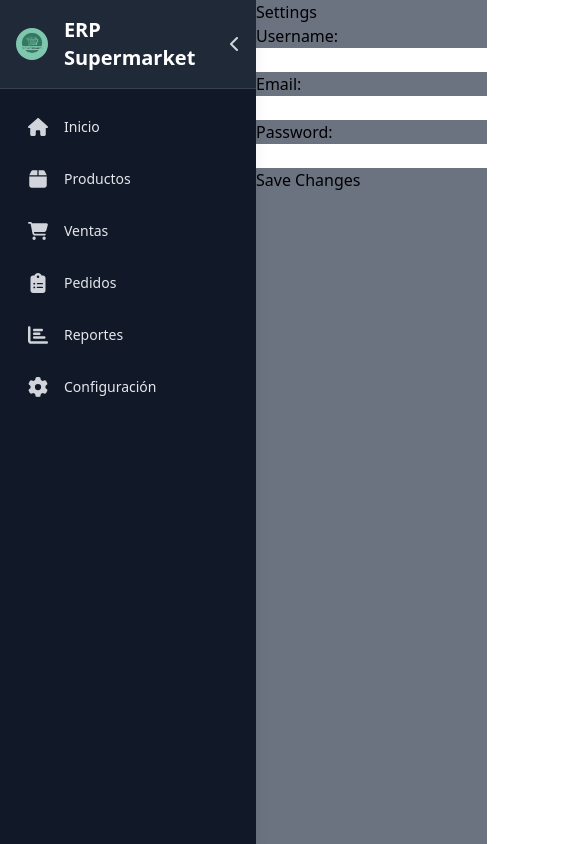
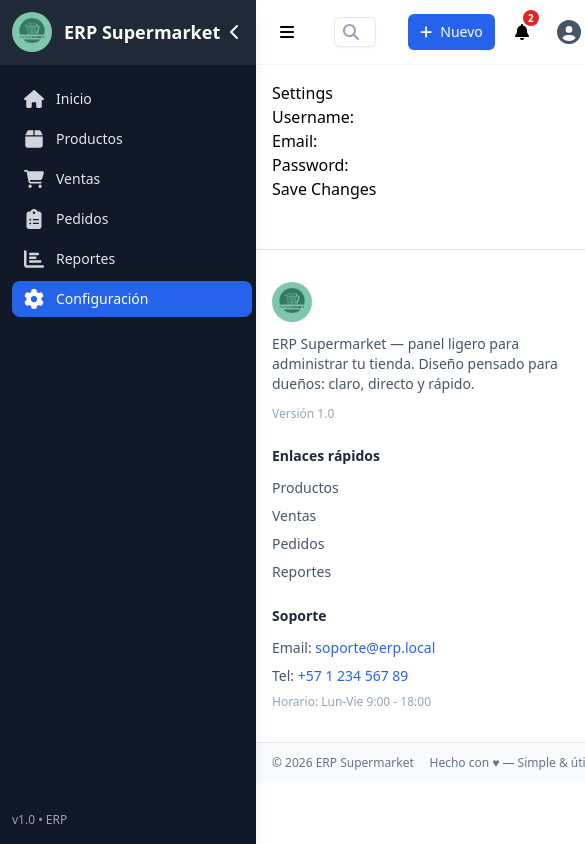
Before and after one commit to stevenD18skz/ERP, a React (Vite) app: page /settings in a window 390 px wide. Shown: the whole page, 585 px wide, since content can reach past the window. Built offline with nearby package versions, Linux system fonts and the light colour scheme.

Commit message:
feat(layout): implement new layout components and improve sidebar
- Add new Footer and TopBar components with responsive design
- Refactor SideBar to include better navigation states and styling
- Update Layout component to integrate new components and improve structure (#1)

```diff
--- /dev/null
+++ b/src/components/Footer.jsx
@@ -0,0 +1,83 @@
+// Footer.jsx
+import React from "react";
+
+const Footer = () => {
+  return (
+    <footer className="mt-8 border-t bg-white">
+      <div className="mx-auto grid max-w-6xl grid-cols-1 gap-6 px-4 py-8 md:grid-cols-3">
+        <div>
+          <img src="/logo.png" alt="Logo" className="h-10 w-10 rounded-full" />
+          <p className="mt-3 text-sm text-slate-600">
+            ERP Supermarket — panel ligero para administrar tu tienda. Diseño
+            pensado para dueños: claro, directo y rápido.
+          </p>
+          <div className="mt-3 text-xs text-slate-400">Versión 1.0</div>
+        </div>
+
+        <div>
+          <h4 className="text-sm font-semibold text-slate-800">
+            Enlaces rápidos
+          </h4>
+          <ul className="mt-3 space-y-2 text-sm text-slate-600">
+            <li>
+              <a href="/products" className="hover:underline">
+                Productos
+              </a>
+            </li>
+            <li>
+              <a href="/sales" className="hover:underline">
+                Ventas
+              </a>
+            </li>
+            <li>
+              <a href="/orders" className="hover:underline">
+                Pedidos
+              </a>
+            </li>
+            <li>
+              <a href="/summary" className="hover:underline">
+                Reportes
+              </a>
+            </li>
+          </ul>
+        </div>
+
+        <div>
+          <h4 className="text-sm font-semibold text-slate-800">Soporte</h4>
+          <div className="mt-3 space-y-2 text-sm text-slate-600">
+            <div>
+              Email:{" "}
+              <a
+                href="mailto:soporte@erp.local"
+                className="text-blue-600 hover:underline"
+              >
+                soporte@erp.local
+              </a>
+            </div>
+            <div>
+              Tel:{" "}
+              <a
+                href="tel:+57123456789"
+                className="text-blue-600 hover:underline"
+              >
+                +57 1 234 567 89
+              </a>
+            </div>
+            <div className="mt-2 text-xs text-slate-400">
+              Horario: Lun-Vie 9:00 - 18:00
+            </div>
+          </div>
+        </div>
+      </div>
+
+      <div className="border-t bg-gray-50">
+        <div className="mx-auto flex max-w-6xl items-center justify-between px-4 py-3 text-xs text-slate-500">
+          <div>© {new Date().getFullYear()} ERP Supermarket</div>
+          <div>Hecho con ♥ — Simple & útil</div>
+        </div>
+      </div>
+    </footer>
+  );
+};
+
+export default Footer;
--- a/src/components/Layout.jsx
+++ b/src/components/Layout.jsx
@@ -1,31 +1,32 @@
 import { useState } from "react";
 import { Outlet } from "react-router-dom";
 import SideBar from "./SideBar";
+import Footer from "./Footer";
+import TopBar from "./TopBar";
 
 const Layout = () => {
-  const [isSidebarExpanded, setIsSidebarExpanded] = useState(true);
-
-  const handleSidebarToggle = () => {
-    setIsSidebarExpanded(!isSidebarExpanded);
-  };
+  const [sidebarOpen, setSidebarOpen] = useState(true);
 
   return (
-    <div className="flex h-screen">
+    <div className="flex min-h-screen">
       {/* Sidebar */}
-      <SideBar isExpanded={isSidebarExpanded} onToggle={handleSidebarToggle} />
+
+      <SideBar
+        isExpanded={sidebarOpen}
+        onToggle={() => setSidebarOpen((s) => !s)}
+      />
 
       <div
-        className={`transition-margin flex flex-1 flex-col duration-300 ${isSidebarExpanded ? "ml-64" : "ml-16"}`}
+        className={`flex-1 transition-all duration-300 ${sidebarOpen ? "pl-64" : "pl-16"}`}
       >
-        {/* Main Content */}
-        <main className="h-full flex-1 overflow-y-auto bg-gray-500 dark:bg-gray-800">
+        <TopBar
+          onToggleSidebar={() => setSidebarOpen((s) => !s)}
+          isSidebarExpanded={sidebarOpen}
+        />
+        <main className="p-4 md:p-8">
           <Outlet />
         </main>
-
-        {/* Footer */}
-        {/* <footer className="bg-gray-800 p-4 text-center text-white">
-          <p>© 2024 Mi Aplicación</p>
-        </footer> */}
+        <Footer />
       </div>
     </div>
   );
--- a/src/components/SideBar.jsx
+++ b/src/components/SideBar.jsx
@@ -1,6 +1,7 @@
-import { useNavigate } from "react-router-dom";
+// SidebarEnhanced.jsx
+import React from "react";
 import PropTypes from "prop-types";
-
+import { useNavigate, useLocation } from "react-router-dom";
 import { FontAwesomeIcon } from "@fortawesome/react-fontawesome";
 import {
   faHome,
@@ -14,7 +15,7 @@ import {
 } from "@fortawesome/free-solid-svg-icons";
 
 const menuItems = [
-  { path: "", label: "Inicio", icon: faHome },
+  { path: "/", label: "Inicio", icon: faHome },
   { path: "/products", label: "Productos", icon: faBox },
   { path: "/sales", label: "Ventas", icon: faShoppingCart },
   { path: "/orders", label: "Pedidos", icon: faClipboardList },
@@ -22,70 +23,90 @@ const menuItems = [
   { path: "/settings", label: "Configuración", icon: faCog },
 ];
 
-const SideBar = ({ isExpanded, onToggle }) => {
+const SidebarEnhanced = ({ isExpanded, onToggle }) => {
   const navigate = useNavigate();
+  const { pathname } = useLocation();
 
   return (
     <aside
-      className={`fixed h-full bg-gray-900 text-white shadow-lg transition-all duration-300 ${
+      className={`fixed left-0 top-0 z-40 h-full bg-gray-900 text-white shadow-lg transition-all duration-300 ${
         isExpanded ? "w-64" : "w-16"
       }`}
+      aria-label="Barra lateral principal"
     >
-      {/* Header del menú */}
-      <div className="flex items-center justify-between border-b border-gray-700 bg-gray-800 p-4">
-        <div className="flex items-center">
+      {/* Header */}
+      <div className="flex items-center justify-between border-b border-gray-800 bg-gray-800 px-3 py-3">
+        <div className="flex items-center gap-3">
           <img
             src="/logo.png"
-            alt="Imagen del logo"
-            className={`rounded-full transition-all duration-300 ${
-              isExpanded ? "h-8 w-8" : "h-6 w-6"
-            }`}
+            alt="Logo"
+            className={`rounded-full object-cover transition-all duration-300 ${isExpanded ? "h-10 w-10" : "h-8 w-8"}`}
           />
           {isExpanded && (
-            <h2 className="ml-4 text-xl font-bold">ERP Supermarket</h2>
+            <span className="text-lg font-semibold">ERP Supermarket</span>
           )}
         </div>
+
         <button
           onClick={onToggle}
-          className="text-gray-300 hover:text-white focus:outline-none"
+          aria-label={isExpanded ? "Colapsar menú" : "Expandir menú"}
+          className="rounded p-1 hover:bg-gray-700/60 focus:outline-none"
         >
           <FontAwesomeIcon icon={isExpanded ? faChevronLeft : faChevronRight} />
         </button>
       </div>
 
-      {/* Lista de enlaces */}
-      <nav className="mt-4">
-        <ul className="space-y-2">
-          {menuItems.map((item) => (
-            <li key={item.path}>
+      {/* Menu */}
+      <nav className="mt-4" aria-label="Navegación principal">
+        <ul className="space-y-1">
+          {menuItems.map((it) => {
+            const active =
+              pathname === it.path ||
+              (it.path !== "/" && pathname.startsWith(it.path));
+            return (
+              <li key={it.path}>
                 <button
-                onClick={() => navigate(item.path)}
-                className={`mx-4 flex w-10/12 items-center rounded-lg p-3 text-left transition-all duration-300 ${
-                  isExpanded ? "justify-start" : "justify-center"
-                } hover:bg-gray-700 focus:bg-gray-700 focus:outline-none`}
-                aria-label={item.label}
+                  onClick={() => navigate(it.path)}
+                  title={!isExpanded ? it.label : undefined} // tooltip when collapsed
+                  className={`mx-3 mb-1 flex w-[calc(100%-1rem)] items-center gap-3 rounded-lg px-3 py-2 text-left transition-colors duration-150 ${active ? "bg-blue-600 text-white" : "text-gray-200 hover:bg-gray-800/80"} ${isExpanded ? "justify-start" : "justify-center"}`}
+                  aria-current={active ? "page" : undefined}
                 >
                   <FontAwesomeIcon
-                  icon={item.icon}
-                  className="h-5 w-5 text-gray-300"
+                    icon={it.icon}
+                    className={`h-5 w-5 ${active ? "text-white" : "text-gray-300"}`}
                   />
                   {isExpanded && (
-                  <span className="ml-4 text-sm text-gray-200">
-                    {item.label}
-                  </span>
+                    <span className="text-sm font-medium">{it.label}</span>
                   )}
                 </button>
               </li>
-          ))}
+            );
+          })}
         </ul>
       </nav>
+
+      {/* Footer pequeño en sidebar (version) */}
+      <div className="absolute bottom-4 w-full px-3">
+        <div className="flex items-center justify-between text-xs text-gray-400">
+          {isExpanded ? (
+            <>
+              <span>v1.0 • ERP</span>
+              <span className="hidden md:inline">
+                Soporte: soporte@erp.local
+              </span>
+            </>
+          ) : (
+            <span className="mx-auto text-center">v1.0</span>
+          )}
+        </div>
+      </div>
     </aside>
   );
 };
 
-SideBar.propTypes = {
+SidebarEnhanced.propTypes = {
   isExpanded: PropTypes.bool.isRequired,
   onToggle: PropTypes.func.isRequired,
 };
 
-export default SideBar;
+export default SidebarEnhanced;
--- /dev/null
+++ b/src/components/TopBar.jsx
@@ -0,0 +1,157 @@
+// TopBar.jsx
+import React, { useState } from "react";
+import PropTypes from "prop-types";
+import { useNavigate } from "react-router-dom";
+import { FontAwesomeIcon } from "@fortawesome/react-fontawesome";
+import {
+  faBars,
+  faSearch,
+  faBell,
+  faPlus,
+  faUserCircle,
+  faSignOutAlt,
+} from "@fortawesome/free-solid-svg-icons";
+
+const TopBar = ({
+  onToggleSidebar,
+  isSidebarExpanded,
+  onSearch,
+  onQuickCreate,
+}) => {
+  const navigate = useNavigate();
+  const [q, setQ] = useState("");
+  const [userOpen, setUserOpen] = useState(false);
+  const [notifications] = useState(2); // ejemplo estático, conectar con backend si quieres
+
+  const handleSearchSubmit = (e) => {
+    e.preventDefault();
+    if (onSearch) onSearch(q);
+  };
+
+  return (
+    <header className="sticky top-0 z-30 border-b border-gray-100 bg-white/90 backdrop-blur-sm">
+      <div className="mx-auto flex max-w-6xl items-center justify-between gap-4 px-4 py-3">
+        <div className="flex items-center gap-3">
+          <button
+            onClick={onToggleSidebar}
+            aria-label="Alternar menú"
+            className="rounded-md p-2 hover:bg-gray-100 focus:outline-none"
+          >
+            <FontAwesomeIcon icon={faBars} />
+          </button>
+
+          <div className="hidden sm:block">
+            <h1 className="text-lg font-semibold text-slate-800">
+              ERP Supermarket
+            </h1>
+            <p className="text-xs text-slate-500">Panel / Productos</p>
+          </div>
+        </div>
+
+        <div className="flex flex-1 items-center justify-center px-4">
+          <form onSubmit={handleSearchSubmit} className="w-full max-w-md">
+            <label htmlFor="top-search" className="sr-only">
+              Buscar
+            </label>
+            <div className="flex items-center gap-2 rounded-md border bg-white px-2 py-1 shadow-sm">
+              <FontAwesomeIcon icon={faSearch} className="text-slate-400" />
+              <input
+                id="top-search"
+                value={q}
+                onChange={(e) => setQ(e.target.value)}
+                placeholder="Buscar productos, SKU..."
+                className="w-full text-sm outline-none"
+              />
+              {q && (
+                <button
+                  type="button"
+                  onClick={() => setQ("")}
+                  className="px-2 text-xs text-slate-400"
+                >
+                  Limpiar
+                </button>
+              )}
+            </div>
+          </form>
+        </div>
+
+        <div className="flex items-center gap-3">
+          <button
+            onClick={() =>
+              onQuickCreate ? onQuickCreate() : navigate("/products/new")
+            }
+            className="flex items-center gap-2 rounded-md bg-blue-600 px-3 py-2 text-sm text-white shadow-sm"
+            title="Crear nuevo"
+          >
+            <FontAwesomeIcon icon={faPlus} /> Nuevo
+          </button>
+
+          <button
+            onClick={() => alert("Notificaciones (placeholder)")}
+            className="relative rounded-md p-2 hover:bg-gray-100 focus:outline-none"
+            aria-label="Notificaciones"
+          >
+            <FontAwesomeIcon icon={faBell} />
+            {notifications > 0 && (
+              <span className="absolute -right-0.5 -top-0.5 inline-flex h-4 w-4 items-center justify-center rounded-full bg-red-600 text-[10px] font-semibold text-white">
+                {notifications}
+              </span>
+            )}
+          </button>
+
+          <div className="relative">
+            <button
+              onClick={() => setUserOpen((s) => !s)}
+              className="flex items-center gap-2 rounded-md px-2 py-1 hover:bg-gray-100 focus:outline-none"
+              aria-haspopup="menu"
+              aria-expanded={userOpen}
+            >
+              <FontAwesomeIcon
+                icon={faUserCircle}
+                className="h-6 w-6 text-slate-600"
+              />
+              <div className="hidden text-left sm:block">
+                <div className="text-xs text-slate-700">Administrador</div>
+                <div className="text-[11px] text-slate-400">
+                  admin@erp.local
+                </div>
+              </div>
+            </button>
+
+            {userOpen && (
+              <div className="absolute right-0 mt-2 w-44 rounded-md border bg-white shadow-lg">
+                <button
+                  onClick={() => {
+                    setUserOpen(false);
+                    navigate("/profile");
+                  }}
+                  className="w-full px-3 py-2 text-left text-sm hover:bg-gray-50"
+                >
+                  Perfil
+                </button>
+                <button
+                  onClick={() => {
+                    setUserOpen(false);
+                    alert("Cerrar sesión placeholder");
+                  }}
+                  className="flex w-full items-center gap-2 px-3 py-2 text-left text-sm hover:bg-gray-50"
+                >
+                  <FontAwesomeIcon icon={faSignOutAlt} /> Cerrar sesión
+                </button>
+              </div>
+            )}
+          </div>
+        </div>
+      </div>
+    </header>
+  );
+};
+
+TopBar.propTypes = {
+  onToggleSidebar: PropTypes.func.isRequired,
+  isSidebarExpanded: PropTypes.bool,
+  onSearch: PropTypes.func,
+  onQuickCreate: PropTypes.func,
+};
+
+export default TopBar;
```
Lines whose indentation alone changed are shown as unchanged.
